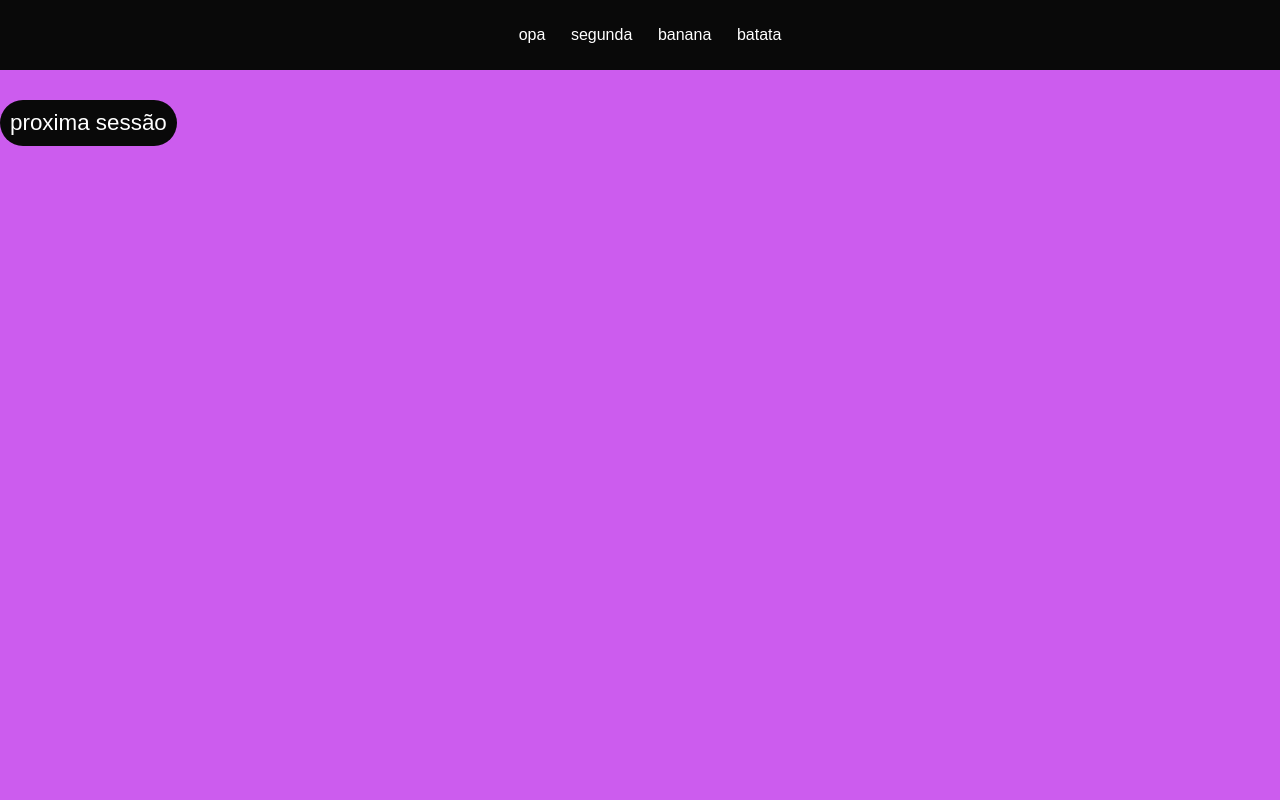
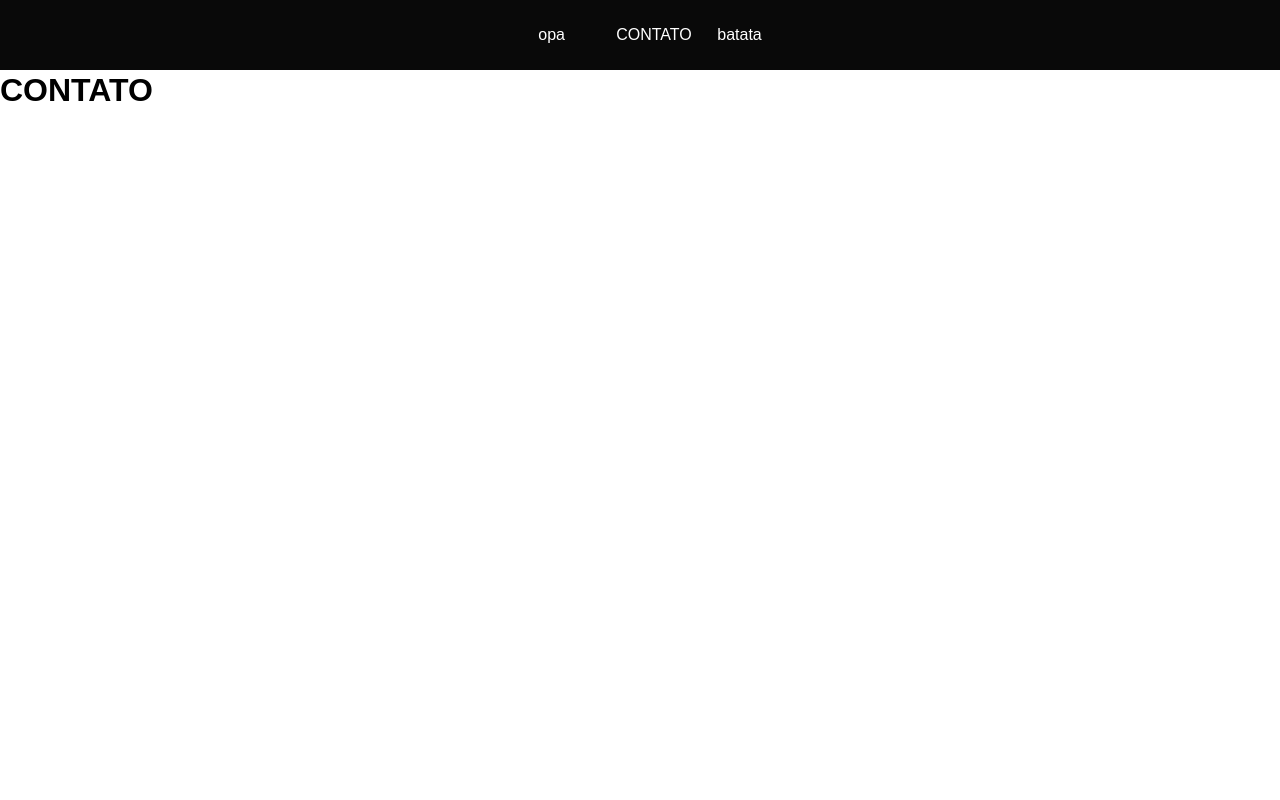
Before and after one commit to Andredev-dias/tt, a React (Vite) app: page /contact in a window 1280 px wide. Shown: the top 800 px of the page. Built offline with nearby package versions, Linux system fonts and the light colour scheme.

Commit message:
Add files via upload

```diff
--- a/package.json
+++ b/package.json
@@ -13,7 +13,8 @@
     "@vercel/analytics": "^1.5.0",
     "@vercel/speed-insights": "^1.2.0",
     "react": "^19.0.0",
-    "react-dom": "^19.0.0"
+    "react-dom": "^19.0.0",
+    "react-router": "^7.4.1"
   },
   "devDependencies": {
     "@eslint/js": "^9.21.0",
--- a/src/App.jsx
+++ b/src/App.jsx
@@ -6,7 +6,7 @@ function App() {
 
   return (
     <>
-    <Menu s1='opa' s2='segunda' s3='banana' s4='batata'/>
+    <Menu s1='Home' s2='Sessão 2' s3='CONTATO' s4='...'/>
     <main>
       <section id='s1'>
        <Btn text="proxima sessão" func="#s2"/>
--- /dev/null
+++ b/src/Contact.jsx
@@ -0,0 +1,13 @@
+import { Menu } from "./components/menu"
+
+function Contact(){
+    return(
+        <>
+            <Menu s1='opa' s3='CONTATO' s4='batata'/>
+            <br /><br /><br /><br />
+            <h1>CONTATO</h1>
+        </>
+    )
+}
+
+export default Contact
--- a/src/components/menu.jsx
+++ b/src/components/menu.jsx
@@ -3,9 +3,9 @@ import './menu.css'
 export const Menu = (props) => {
     return(
           <nav className='navbar-style'>
-              <p><a href="#s1">{props.s1}</a></p>
+              <p><a href={'/'}>{props.s1}</a></p>
               <p><a href="#s2">{props.s2}</a></p>
-              <p>{props.s3}</p>
+              <p><a href={'/contact'}>{props.s3}</a></p>
               <p>{props.s4}</p>
             </nav>
     )
--- a/src/main.jsx
+++ b/src/main.jsx
@@ -1,14 +1,31 @@
 import { StrictMode } from 'react'
 import { createRoot } from 'react-dom/client'
 import './index.css'
+import { Analytics } from "@vercel/analytics/react"
+import { SpeedInsights } from "@vercel/speed-insights/react"
+import {
+  createBrowserRouter,
+  RouterProvider,
+} from "react-router";
+
 import App from './App.jsx'
-import { Analytics } from "@vercel/analytics/react"
-import { SpeedInsights } from "@vercel/speed-insights/next"
+import Contact from './Contact.jsx'
+
+const router = createBrowserRouter([
+  {
+    path: "/",
+    element: <App />,
+  },
+  {
+    path: "/contact",
+    element: <Contact />,
+  }
+]);
 
 createRoot(document.getElementById('root')).render(
   <StrictMode>
     <Analytics/>
     <SpeedInsights/>
-    <App />
+    <RouterProvider router={router} />
   </StrictMode>,
 )
```
Also changed, not shown: 1 other file (tests, documents, lock files or other folders).
